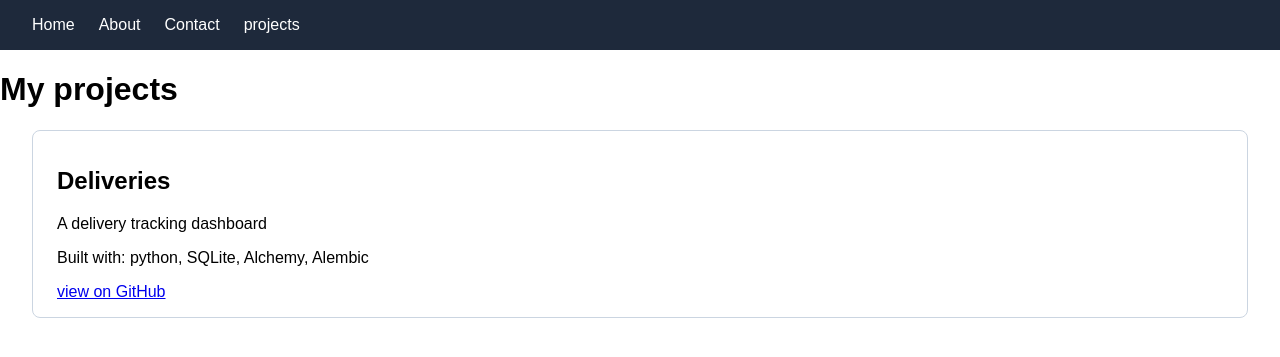
After one commit to Yimasolomon/portfolio, a Flask app: page /projects in a window 1280 px wide. The commit adds this page. Shown: the top 357 px of the page. Run offline with Flask 3, Linux system fonts and the light colour scheme.

Commit message:
Add projects page that loops over a list of project dictionaries

```diff
--- a/app.py
+++ b/app.py
@@ -1,6 +1,15 @@
 from flask import Flask, render_template
 
 app = Flask(__name__)
+
+projects = [
+    {
+        "title": "Deliveries",
+        "description": "A delivery tracking dashboard",
+        "tech": ["python", "SQLite", "Alchemy", "Alembic"],
+        "link": "https://github.com/Yimasolomon/Deliveries"
+    }
+]
 
 @app.route("/")
 def home():
@@ -14,5 +23,9 @@ def about():
 def contact():
     return render_template("contact.html")
 
+@app.route("/projects")
+def projects_page():
+    return render_template("projects.html", projects=projects)
+
 if __name__ == "__main__":
     app.run(debug=True)
--- a/static/css/style.css
+++ b/static/css/style.css
@@ -19,3 +19,10 @@ nav a {
 nav a:hover {
     text-decoration: underline;
 }
+
+.card {
+    border: 1px solid #cbd5e1;
+    border-radius: 8px;
+    padding: 1rem 1.5rem;
+    margin: 1rem 2rem;
+}
--- a/templates/base.html
+++ b/templates/base.html
@@ -8,9 +8,10 @@
 </head>
 <body>
     <nav>
-        <a href="/">Home</a>
-        <a href="/about">About</a>
-        <a href="/contact">Contact</a>
+        <a href="{{ url_for ('home') }}">Home</a>
+        <a href="{{ url_for ('about') }}">About</a>
+        <a href="{{ url_for ('contact') }}">Contact</a>
+        <a href="{{ url_for ('projects_page') }}">projects</a>
     </nav>
     {% block content %}{% endblock %}
 </body>
--- /dev/null
+++ b/templates/projects.html
@@ -0,0 +1,16 @@
+{% extends "base.html" %}
+
+{% block title %}projects{% endblock %}
+
+{% block content %}
+    <h1>My projects</h1>
+
+    {% for project in projects %}
+        <div class="card">
+            <h2>{{ project.title }}</h2>
+            <p>{{ project.description }}</p>
+            <p>Built with: {{ project.tech | join(", ")}}</p>
+            <a href="{{ project.link }}">view on GitHub</a>
+        </div>
+    {% endfor %}
+{% endblock %}
```
